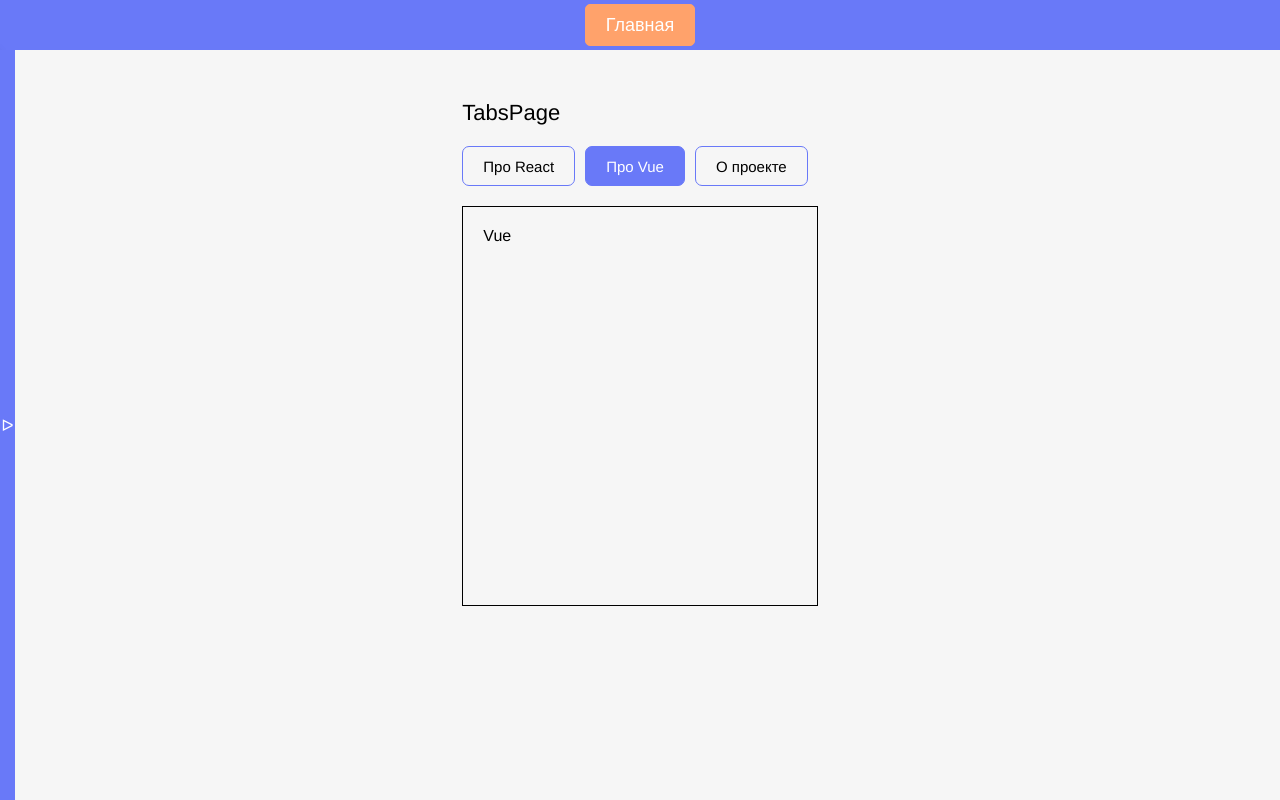
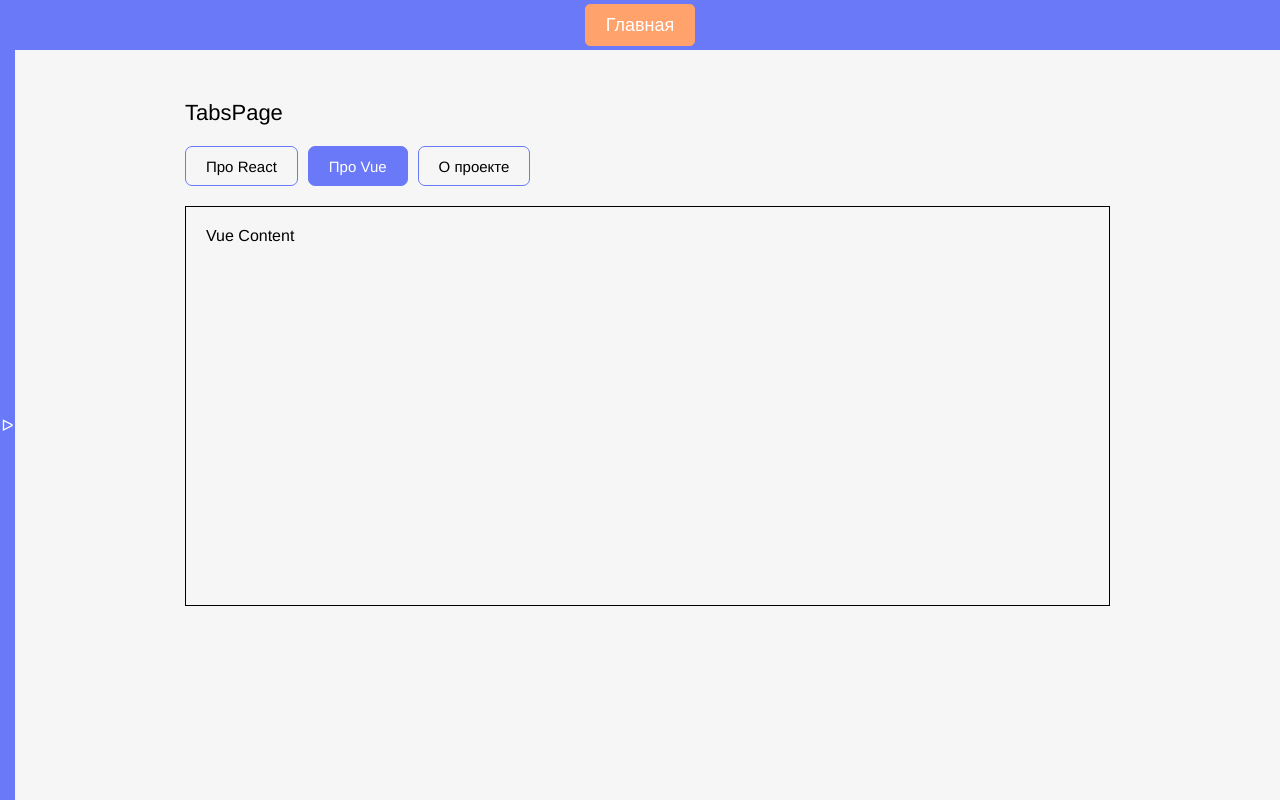
Before and after one commit to Crash2022/Vue-Design, a Vue app: page /tabs in a window 1280 px wide. Built offline with nearby package versions, Linux system fonts and the light colour scheme.

Commit message:
fix: global styles

```diff
--- a/src/components/Layouts/SidebarLayout.vue
+++ b/src/components/Layouts/SidebarLayout.vue
@@ -25,8 +25,8 @@ const links = ref([
     {name: 'Типография', href: '/typography'},
     {name: 'Кнопки', href: '/buttons'},
     {name: 'Инпуты', href: '/inputs'},
-    {name: 'Чекбокс', href: '/checkbox'},
-    {name: 'Радио-кнопка', href: '/radiobutton'},
+    {name: 'Чекбоксы', href: '/checkbox'},
+    {name: 'Радио-кнопки', href: '/radiobuttons'},
     {name: 'Табы', href: '/tabs'},
 ])
 
--- a/src/pages/RadiobuttonPage.vue
+++ b/src/pages/RadioButtonsPage.vue
@@ -1,7 +1,7 @@
 <template>
     <div class="heading_2">RadioButton</div>
     <div class="selected_radio">Текущее значение: {{selectedRadiobutton}}</div>
-    <div v-for="player in radiobuttonList" :key="player.id">
+    <div v-for="player in radiobuttonList" :key="player.id" class="radio_list">
         <custom-radiobutton :name="'radiobutton-players'"
                             :id="player.id"
                             :value="player.name"
@@ -42,4 +42,7 @@ const radiobuttonDisabled = ref({id: 'rd1', name: 'Djokovic'})
 .selected_radio {
     margin-bottom: 10px;
 }
+.radio_list {
+
+}
 </style>
--- a/src/pages/TabsPage.vue
+++ b/src/pages/TabsPage.vue
@@ -5,8 +5,8 @@
                     :selectedTab="selectedTab"
                     @changeTab="changeTabHandler"
         >
-            <div v-if="selectedTab === 'React'">React</div>
-            <div v-if="selectedTab === 'Vue'">Vue</div>
+            <div v-if="selectedTab === 'React'">React Content</div>
+            <div v-if="selectedTab === 'Vue'">Vue Content</div>
             <div v-if="selectedTab === 'About'">Custom UI-Kit</div>
         </custom-tab>
     </div>
--- a/src/router/index.ts
+++ b/src/router/index.ts
@@ -4,7 +4,7 @@ import TypographyPage from "@/pages/TypographyPage.vue"
 import ButtonsPage from "@/pages/ButtonsPage.vue"
 import InputsPage from '@/pages/InputsPage.vue'
 import CheckboxPage from "@/pages/CheckboxPage.vue"
-import RadiobuttonPage from "@/pages/RadiobuttonPage.vue"
+import RadioButtonsPage from "@/pages/RadioButtonsPage.vue"
 import TabsPage from "@/pages/TabsPage.vue"
 
 const routes: Array<RouteRecordRaw> = [
@@ -29,8 +29,8 @@ const routes: Array<RouteRecordRaw> = [
     component: CheckboxPage
   },
   {
-    path: '/radiobutton',
-    component: RadiobuttonPage
+    path: '/radiobuttons',
+    component: RadioButtonsPage
   },
   {
     path: '/tabs',
--- a/src/shared/styles/global.scss
+++ b/src/shared/styles/global.scss
@@ -43,18 +43,19 @@ a {
     display: flex;
     flex-direction: column;
     align-items: center;
-    width: 100%;
+    //width: 100%;
     height: calc(100vh - var(--navbar-height));
     //margin: 0 auto;
+    margin-left: 15px;
     background-color: #f6f6f6;
 
     .content {
         //border: 1px solid black;
-        //width: 100%;
+        width: calc(100% - 280px);
         max-width: 1400px;
 
-        //display: flex;
-        //flex-direction: column;
+        display: flex;
+        flex-direction: column;
         //align-items: center;
 
         margin-left: 250px;
```
